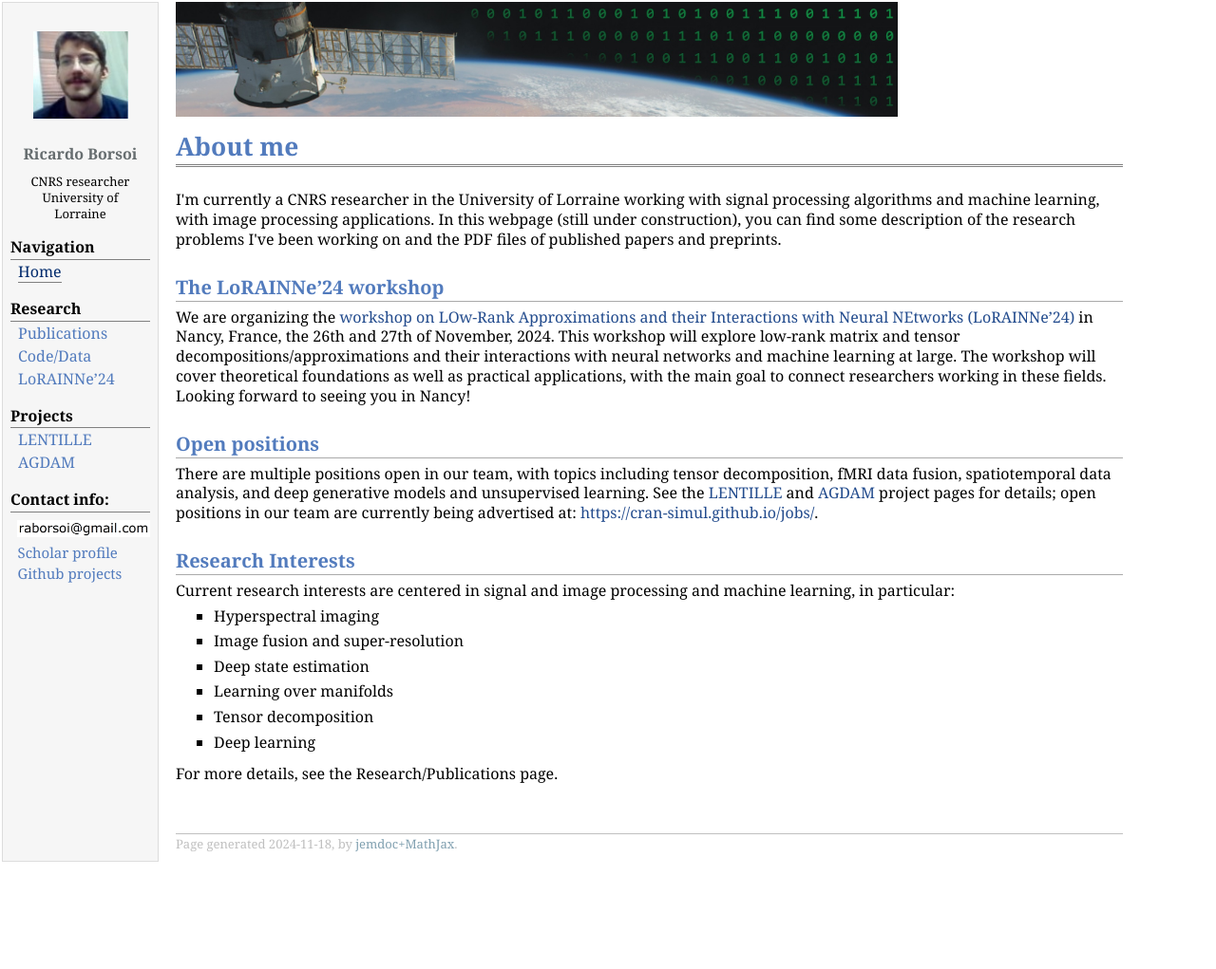
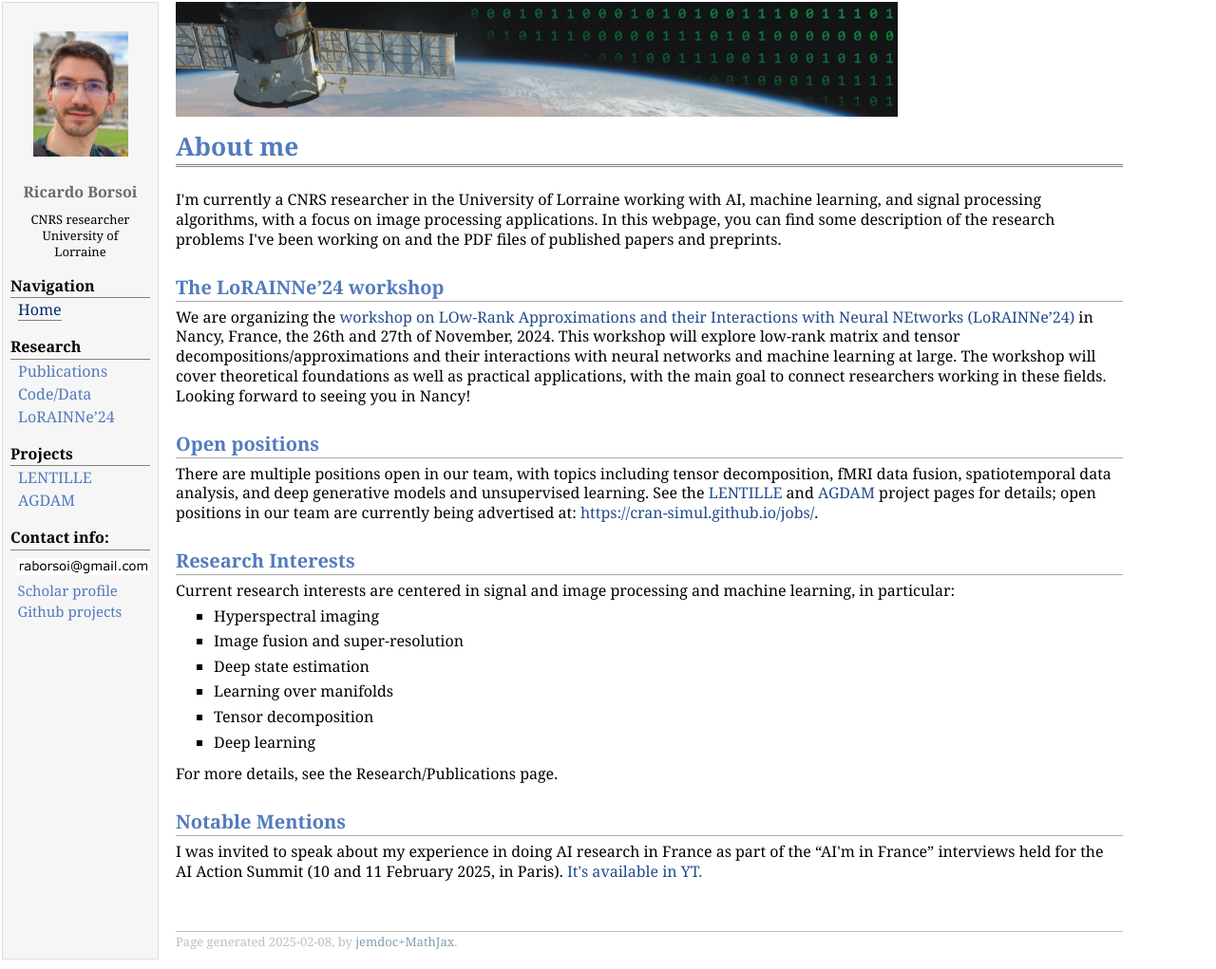
Before and after one commit to ricardoborsoi/ricardoborsoi.github.io, a plain HTML site: page index.html in a window 1280 px wide. Shown: the whole page at 95% size. Before the commit the page ends 918 px from the top, so only its background shows below. Drawn offline with Linux system fonts and the light colour scheme.

Commit message:
small updates

```diff
--- a/index.html
+++ b/index.html
@@ -13,7 +13,7 @@
 <tr valign="top">
 <td id="layout-menu">
 &emsp;
-<p style="text-align:center;"><img src="styleFiles/pctr2.jpg" width="100"></p>
+<p style="text-align:center;"><img src="styleFiles/pctr3.jpg" width="100"></p>
 <h4 id="another-student" style="color: #666d6f; text-align:center; margin-bottom: 10px;"> Ricardo Borsoi</h4>
 <!-- <p style="font-size: 13px; text-align:center;"> PhD student <br> UFSC/UNice </p> -->
 <p style="font-size: 13px; text-align:center;"> CNRS researcher <br> University of <br> Lorraine </p>
@@ -37,7 +37,7 @@
 <h1>About me</h1>
 <!-- <h1>default header text 1</h1> -->
 </div>
-<p>I'm currently a CNRS researcher in the University of Lorraine working with signal processing algorithms and machine learning, with image processing applications. In this webpage (still under construction), you can find some description of the research problems I've been working on and the PDF files of published papers and preprints.
+<p>I'm currently a CNRS researcher in the University of Lorraine working with AI, machine learning, and signal processing algorithms, with a focus on image processing applications. In this webpage, you can find some description of the research problems I've been working on and the PDF files of published papers and preprints.
 </p>
 <h2>The LoRAINNe’24 workshop</h2>
 <p>We are organizing the <a href="https://cran-simul.github.io/workshop-lorainne-2024/" target=&ldquo;blank&rdquo;>workshop on LOw-Rank Approximations and their Interactions with Neural NEtworks (LoRAINNe’24)</a> in Nancy, France, the 26th and 27th of November, 2024. This workshop will explore low-rank matrix and tensor decompositions/approximations and their interactions with neural networks and machine learning at large. The workshop will cover theoretical foundations as well as practical applications, with the main goal to connect researchers working in these fields. Looking forward to seeing you in Nancy!
@@ -70,9 +70,12 @@
 </ul>
 <p>For more details, see the Research/Publications page.
 </p>
+<h2>Notable Mentions</h2>
+<p>I was invited to speak about my experience in doing AI research in France as part of the &ldquo;AI'm in France&rdquo; interviews held for the AI Action Summit (10 and 11 February 2025, in Paris). <a href="https://www.youtube.com/watch?v=3qbQpFi8t6E&amp;list=PLJ1qHZpFsMsQ4YWaszjYFflhOs7_YnHjl&amp;index=16" target=&ldquo;blank&rdquo;>It's available in YT.</a>
+</p>
 <div id="footer">
 <div id="footer-text">
-Page generated 2024-11-18, by <a href="https://github.com/wsshin/jemdoc_mathjax" target="blank">jemdoc+MathJax</a>.
+Page generated 2025-02-08, by <a href="https://github.com/wsshin/jemdoc_mathjax" target="blank">jemdoc+MathJax</a>.
 </div>
 </div>
 </td>
```
Also changed, not shown: codes.html (+2 -2 lines), p_AGDAM.html (+2 -2 lines), p_LENTILLE.html (+2 -2 lines), people.html (+2 -2 lines), publications.html (+2 -2 lines), research.html (+2 -2 lines), styleFiles/pctr3.jpg (added), 2 other files.
